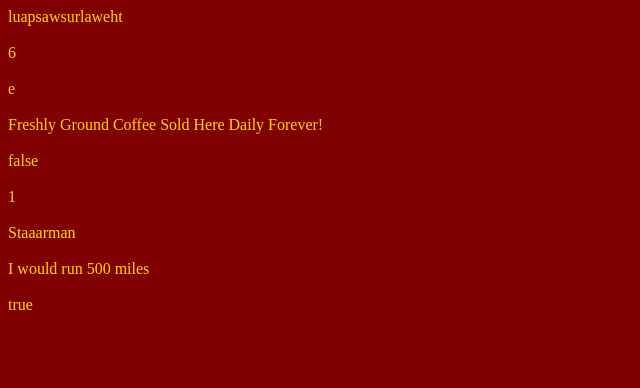
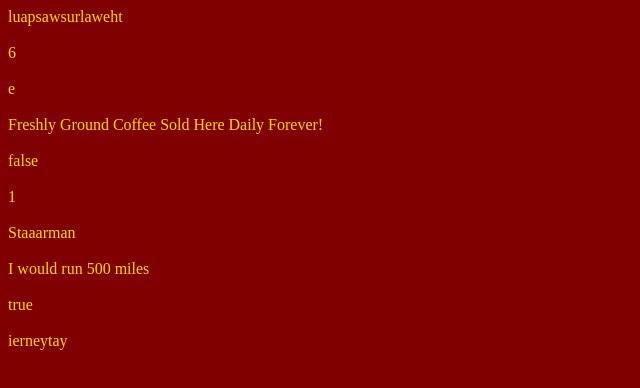
Before and after one commit to BetsL/vanilla-js-playground, a plain HTML site: page data-structures-algorithms/index.html in a window 1280 px wide. Shown: the full height of the page, 0-640 px from the left. Drawn offline with Linux system fonts and the light colour scheme.

Commit message:
imperative pig latin

```diff
--- a/data-structures-algorithms/index.html
+++ b/data-structures-algorithms/index.html
@@ -44,6 +44,10 @@
 
 <div id='anagrams-solution'></div>
 
+<br>
+
+<div id='pig-latin-solution'></div>
+
 <script src='scripts.js'></script>
 </body>
 </html>
--- a/data-structures-algorithms/scripts.js
+++ b/data-structures-algorithms/scripts.js
@@ -348,3 +348,36 @@ const isAnagram2 = (stringA, stringB) => {
 }
 
 document.getElementById('anagrams-solution').innerText = isAnagram2('silent', 'listen');
+
+
+
+// ========== 10. Pig Latin ========== //
+
+// An Imperative Approach
+const pigLatin = (str) => {
+	// convert string to lowercase
+	str = str.toLowerCase();
+	// initialize the array of vowels
+	const vowels = ['a', 'e', 'i', 'o', 'u'];
+	// initialize vowel index to 0
+	let vowelIndex = 0;
+
+	if (vowels.includes(str[0])) {
+		// if first letter is a vowel
+		return str + 'way';
+	} else {
+		// if the first letter isn't a vowel i.e. is a consonant
+		for (let char of str) {
+			// loop through until the first vowel is found
+			if (vowels.includes(char)) {
+				// store the index at which the first vowels exists
+				vowelIndex = str.indexOf(char);
+				break;
+			}
+		}
+		// compose final string
+		return str.slice(vowelIndex) + str.slice(0, vowelIndex) + 'ay';
+	}
+}
+
+document.getElementById('pig-latin-solution').innerText = pigLatin('Tierney');
```
